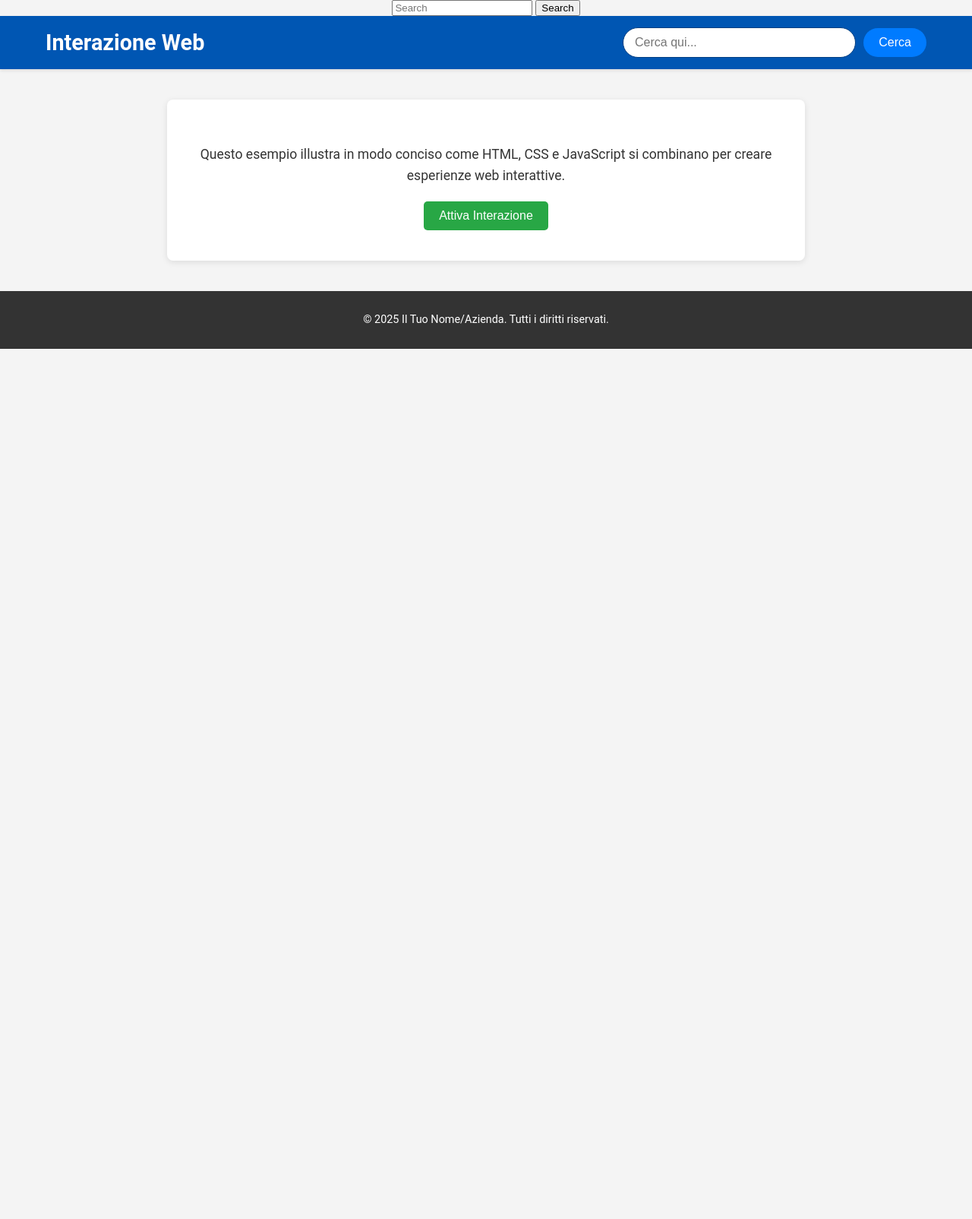
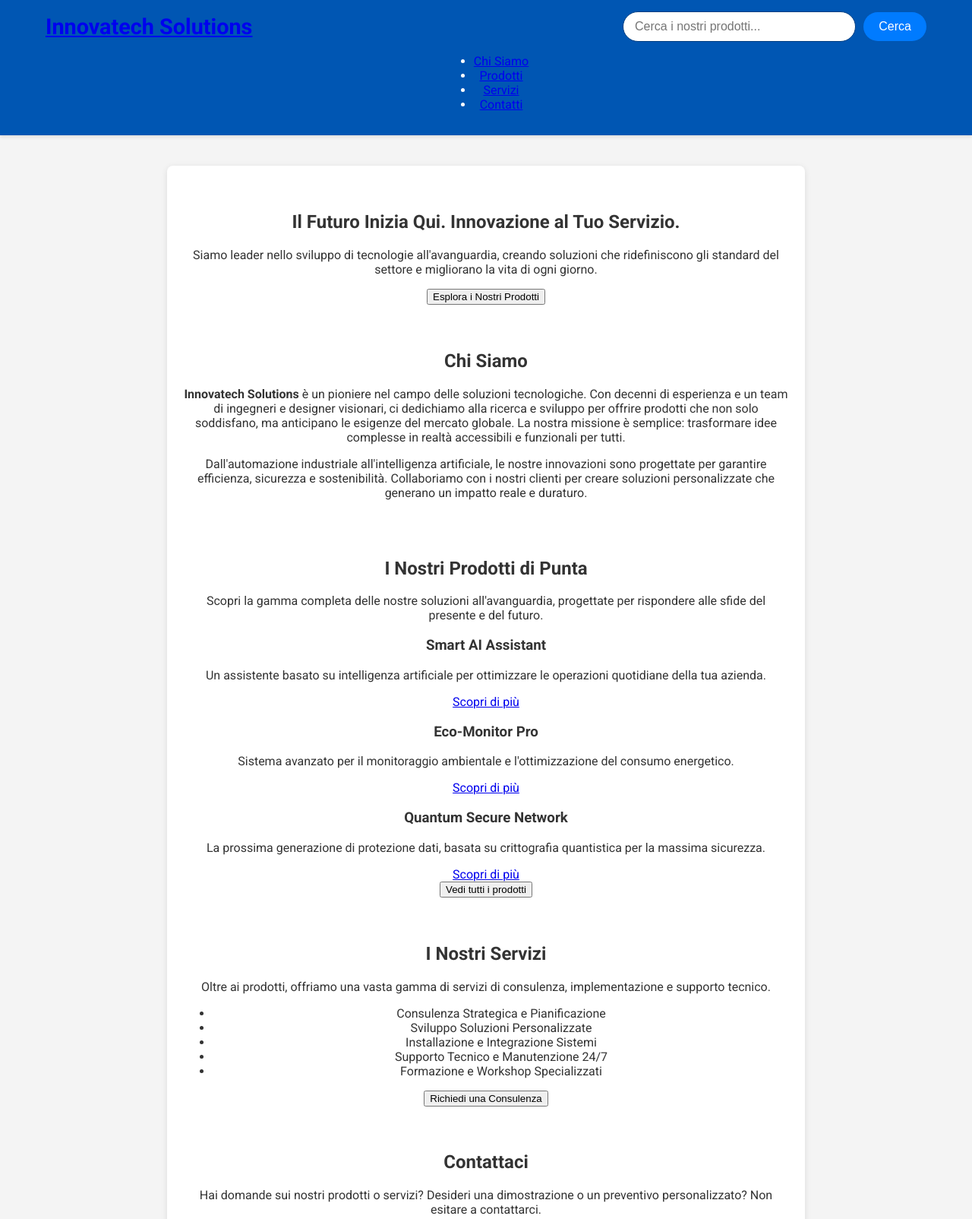
Before and after one commit to DRAMMM12/project, a plain HTML site: page index.html in a window 1280 px wide. Shown: the top 1604 px of the page at 76% size. Before the commit the page ends 800 px from the top, so only its background shows below. Drawn offline with Linux system fonts and the light colour scheme.

Commit message:
Update index.html

```diff
--- a/index.html
+++ b/index.html
@@ -3,48 +3,110 @@
 <head>
     <meta charset="UTF-8">
     <meta name="viewport" content="width=device-width, initial-scale=1.0">
-    <meta name="description" content="Un esempio pratico che dimostra l'interazione tra HTML, CSS e JavaScript, ora con una barra di ricerca.">
-    <meta name="keywords" content="HTML, CSS, JavaScript, sviluppo web, esempio, interattività, ricerca, frontend">
-    <meta name="author" content="Il Tuo Nome Cognome">
-    <title>Interazione Web: Esempio con Barra di Ricerca</title>
+    <meta name="description" content="Innovatech Solutions: Leader nello sviluppo di soluzioni tecnologiche all'avanguardia per un futuro migliore. Esplora i nostri prodotti e servizi innovativi.">
+    <meta name="keywords" content="Innovatech Solutions, tecnologia, innovazione, soluzioni, prodotti, servizi, azienda, qualità, futuro, ricerca e sviluppo">
+    <meta name="author" content="Innovatech Solutions Team">
+    <title>Innovatech Solutions - Soluzioni Tecnologiche Innovative per il Futuro</title>
 
     <link rel="stylesheet" href="style.css">
 
-    </head>
+    <link href="https://fonts.googleapis.com/css2?family=Montserrat:wght@400;700&family=Roboto:wght@300;400;700&display=swap" rel="stylesheet">
+</head>
 <body>
-
-    <nav class="navbar bg-body-tertiary">
-      <div class="container-fluid">
-        <form class="d-flex" role="search">
-          <input class="form-control me-2" type="search" placeholder="Search" aria-label="Search"/>
-          <button class="btn btn-outline-success" type="submit">Search</button>
-        </form>
-      </div>
-    </nav>
 
     <header>
         <div class="header-content">
-            <h1>Interazione Web</h1>
-            <nav class="search-bar">
-                <label for="searchInput" class="sr-only">Cerca nel sito</label>
-                <input type="text" id="searchInput" placeholder="Cerca qui...">
-                <button type="submit" aria-label="Esegui ricerca">Cerca</button>
+            <a href="index.html" class="logo-link">
+                <h1>Innovatech Solutions</h1>
+            </a>
+            <nav class="search-bar" aria-label="Ricerca nel sito">
+                <label for="searchInput" class="sr-only">Cerca prodotti o soluzioni</label>
+                <input type="text" id="searchInput" placeholder="Cerca i nostri prodotti...">
+                <button type="submit" aria-label="Avvia ricerca">Cerca</button>
             </nav>
         </div>
+        <nav class="main-nav">
+            <ul>
+                <li><a href="#about">Chi Siamo</a></li>
+                <li><a href="#products">Prodotti</a></li>
+                <li><a href="#services">Servizi</a></li>
+                <li><a href="#contact">Contatti</a></li>
+            </ul>
+        </nav>
     </header>
 
     <main>
-        <section aria-labelledby="introHeading">
-            <h2 id="introHeading" class="sr-only">Introduzione all'esempio</h2>
-            <p id="dynamicMessage">Questo esempio illustra in modo conciso come HTML, CSS e JavaScript si combinano per creare esperienze web interattive.</p>
+        <section id="hero" aria-labelledby="heroHeading">
+            <h2 id="heroHeading">Il Futuro Inizia Qui. Innovazione al Tuo Servizio.</h2>
+            <p>Siamo leader nello sviluppo di tecnologie all'avanguardia, creando soluzioni che ridefiniscono gli standard del settore e migliorano la vita di ogni giorno.</p>
 
-            <button type="button" id="toggleButton" aria-live="polite">Attiva Interazione</button>
+            <button type="button" id="exploreProductsButton" aria-live="polite">Esplora i Nostri Prodotti</button>
         </section>
 
-        </main>
+        <section id="about" aria-labelledby="aboutHeading">
+            <h2 id="aboutHeading">Chi Siamo</h2>
+            <p><strong>Innovatech Solutions</strong> è un pioniere nel campo delle soluzioni tecnologiche. Con decenni di esperienza e un team di ingegneri e designer visionari, ci dedichiamo alla ricerca e sviluppo per offrire prodotti che non solo soddisfano, ma anticipano le esigenze del mercato globale. La nostra missione è semplice: trasformare idee complesse in realtà accessibili e funzionali per tutti.</p>
+            <p>Dall'automazione industriale all'intelligenza artificiale, le nostre innovazioni sono progettate per garantire efficienza, sicurezza e sostenibilità. Collaboriamo con i nostri clienti per creare soluzioni personalizzate che generano un impatto reale e duraturo.</p>
+        </section>
+
+        <section id="products" aria-labelledby="productsHeading">
+            <h2 id="productsHeading">I Nostri Prodotti di Punta</h2>
+            <p>Scopri la gamma completa delle nostre soluzioni all'avanguardia, progettate per rispondere alle sfide del presente e del futuro.</p>
+
+            <div class="product-grid">
+                <article class="product-card">
+                    <h3>Smart AI Assistant</h3>
+                    <p>Un assistente basato su intelligenza artificiale per ottimizzare le operazioni quotidiane della tua azienda.</p>
+                    <a href="#" class="btn-primary">Scopri di più</a>
+                </article>
+
+                <article class="product-card">
+                    <h3>Eco-Monitor Pro</h3>
+                    <p>Sistema avanzato per il monitoraggio ambientale e l'ottimizzazione del consumo energetico.</p>
+                    <a href="#" class="btn-primary">Scopri di più</a>
+                </article>
+
+                <article class="product-card">
+                    <h3>Quantum Secure Network</h3>
+                    <p>La prossima generazione di protezione dati, basata su crittografia quantistica per la massima sicurezza.</p>
+                    <a href="#" class="btn-primary">Scopri di più</a>
+                </article>
+            </div>
+            <button type="button" class="btn-secondary">Vedi tutti i prodotti</button>
+        </section>
+
+        <section id="services" aria-labelledby="servicesHeading">
+            <h2 id="servicesHeading">I Nostri Servizi</h2>
+            <p>Oltre ai prodotti, offriamo una vasta gamma di servizi di consulenza, implementazione e supporto tecnico.</p>
+            <ul>
+                <li>Consulenza Strategica e Pianificazione</li>
+                <li>Sviluppo Soluzioni Personalizzate</li>
+                <li>Installazione e Integrazione Sistemi</li>
+                <li>Supporto Tecnico e Manutenzione 24/7</li>
+                <li>Formazione e Workshop Specializzati</li>
+            </ul>
+            <button type="button" class="btn-primary">Richiedi una Consulenza</button>
+        </section>
+
+        <section id="contact" aria-labelledby="contactHeading">
+            <h2 id="contactHeading">Contattaci</h2>
+            <p>Hai domande sui nostri prodotti o servizi? Desideri una dimostrazione o un preventivo personalizzato? Non esitare a contattarci.</p>
+            <address>
+                <strong>Innovatech Solutions S.p.A.</strong><br>
+                Via dell'Innovazione, 10<br>
+                20100 Milano, Italia<br>
+                Email: <a href="mailto:info@innovatech.com">info@innovatech.com</a><br>
+                Telefono: <a href="tel:+390212345678">+39 02 1234 5678</a>
+            </address>
+            <p>Compila il modulo sottostante per essere ricontattato:</p>
+            <button type="button" class="btn-secondary">Vai al Modulo di Contatto</button>
+        </section>
+
+    </main>
 
     <footer>
-        <p>&copy; 2025 Il Tuo Nome/Azienda. Tutti i diritti riservati.</p>
+        <p>&copy; 2025 Innovatech Solutions S.p.A. Tutti i diritti riservati.</p>
+        <p><a href="#">Informativa sulla Privacy</a> | <a href="#">Termini di Servizio</a></p>
     </footer>
 
     <script src="script.js" defer></script>
```
